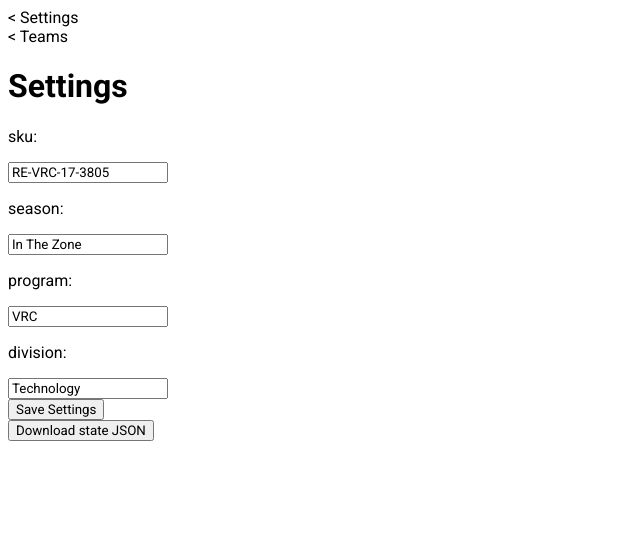
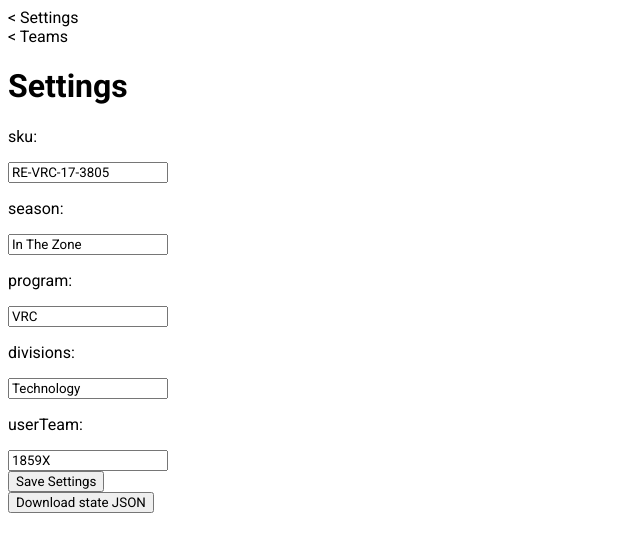
Before and after one commit to 1859-robotics/scouting-app, a React (Create React App) app: page /app/settings in a window 1280 px wide. Shown: the top 552 px of the page, without its empty margins (0-640 px from the left). Built offline with nearby package versions, Linux system fonts and the light colour scheme.

Commit message:
Initial dist subtree commit

```diff
--- a/package.json
+++ b/package.json
@@ -12,7 +12,7 @@
     "react-table": "^6.8.0",
     "react-virtualized": "^9.18.5",
     "redux": "^3.7.2",
-    "vexdb": "^0.7.2"
+    "vexdb": "^1.0.1"
   },
   "scripts": {
     "start": "react-scripts start",
--- a/src/components/DataTable.js
+++ b/src/components/DataTable.js
@@ -17,7 +17,6 @@ export default class DataTable extends Component {
       data: props.data,
       yLabels,
       xLabels,
-
     }
   }
 
@@ -38,7 +37,9 @@ export default class DataTable extends Component {
       tBody = []
       Object.keys(this.state.data).forEach((item, i) => {
         if(!(this.state.data[item].constructor === Array)) {
-          tBody.push(<td key={ tBody.length }>{ this.state.data[item] || "" }</td>)
+          tBody.push(
+            <td key={ tBody.length }>{ this.state.data[item] || "" }</td>
+          )
         } else {
           tBody.push(
             <tr key={ i }>
@@ -71,5 +72,4 @@ export default class DataTable extends Component {
       </table>
     )
   }
-
 }
--- a/src/containers/TeamContainer.js
+++ b/src/containers/TeamContainer.js
@@ -120,6 +120,7 @@ class TeamContainer extends Component {
 }
 
 const mapStateToProps = (state, ownProps) => {
+  console.log(state);
   const number = (ownProps.number || ownProps.match.params.number)
   if(state.teams.find((team) => team.number === number)) {
     return {
--- a/src/reducers/settings.js
+++ b/src/reducers/settings.js
@@ -4,7 +4,8 @@ const defaultSettings = {
   sku: "RE-VRC-17-3805", // TODO: make this user controllable
   season: "In The Zone",
   program: "VRC",
-  division: "Technology"
+  divisions: "Technology",
+  userTeam: "1859X"
 }
 
 export default function settings(state = defaultSettings, action) {
```
Also changed, not shown: 10 other files (tests, documents, lock files or other folders).
